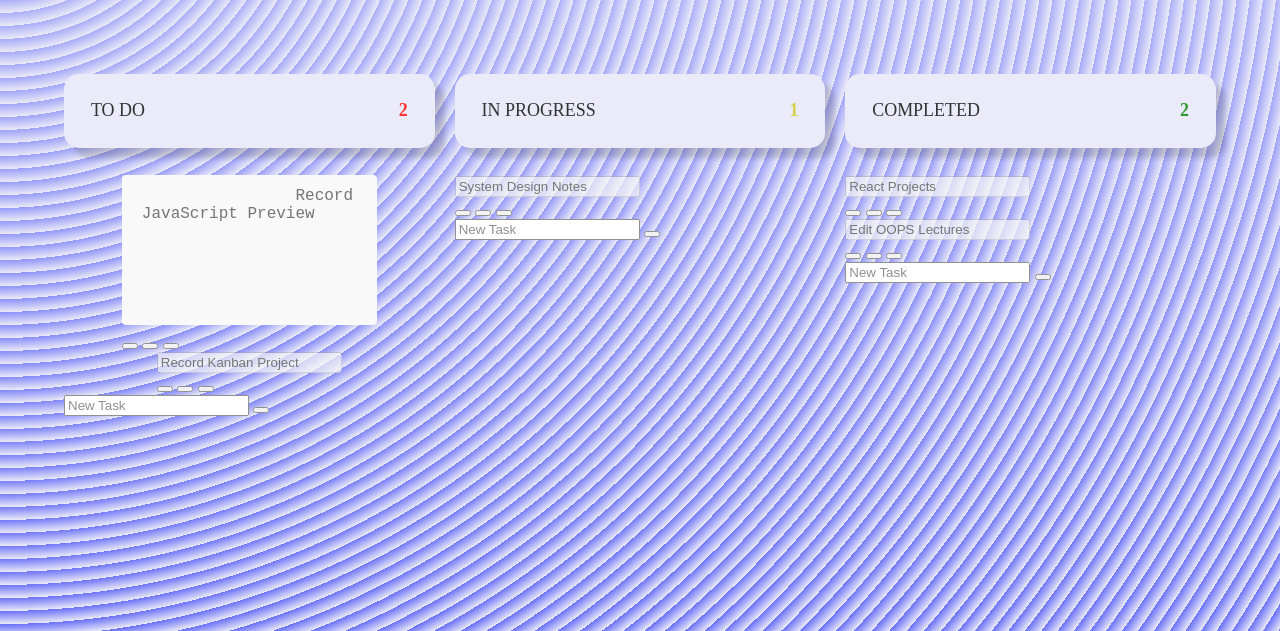
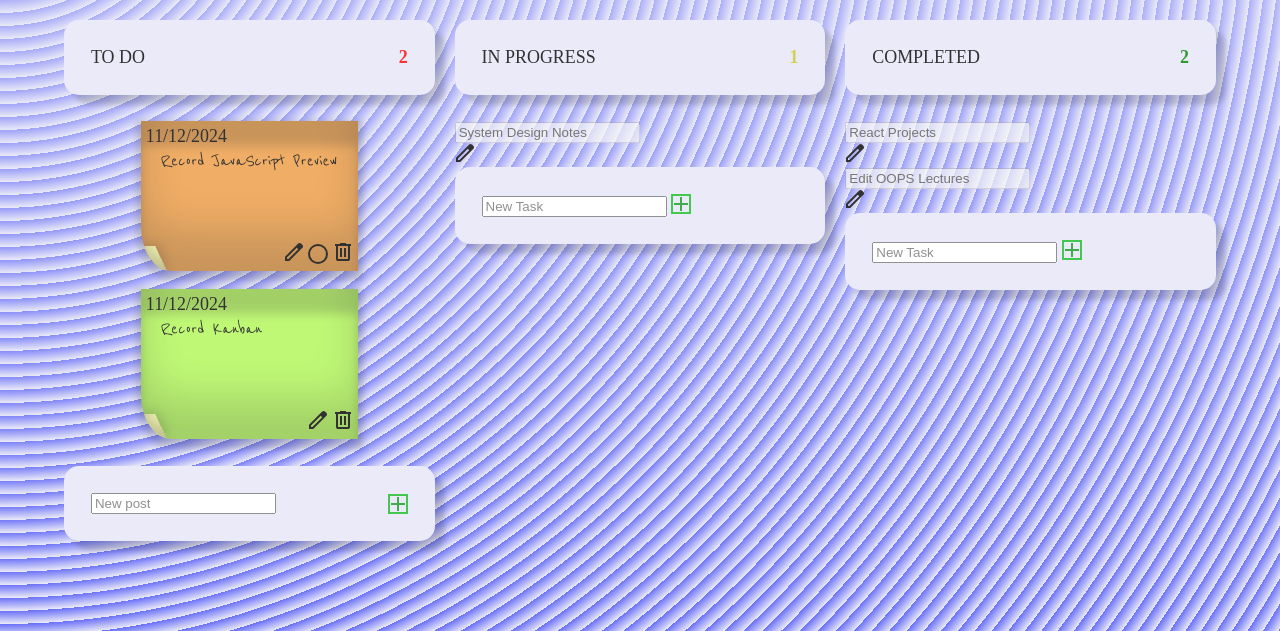
Before and after one commit to Mike-codelive/Kanban-Board, a plain HTML site: page index.html in a window 1280 px wide. Shown: the part 169-800 px from the top of the page. Drawn offline with Linux system fonts and the light colour scheme.

Commit message:
post it & new post layout

```diff
--- /dev/null
+++ b/app.js
@@ -0,0 +1,30 @@
+export default class App {
+  static getTasks(columnId) {}
+
+  static insertTask(columnId, content) {}
+
+  static updateTask(taskId, updatedInformation) {}
+
+  static deleteTask(taskId) {}
+
+  static getAllTasks() {
+    const data = read();
+    return [data[0].tasks, data[1].tasks, data[2].tasks];
+  }
+}
+
+const read = () => {
+  const data = localStorage.getItem("data");
+
+  if (!data) {
+    return [
+      { columnId: 0, tasks: [] },
+      { columnId: 1, tasks: [] },
+      { columnId: 2, tasks: [] },
+    ];
+  }
+
+  return JSON.parse(data);
+};
+
+const save = () => {};
--- a/index.html
+++ b/index.html
@@ -3,7 +3,7 @@
   <head>
     <meta charset="UTF-8" />
     <meta name="viewport" content="width=device-width, initial-scale=1.0" />
-    <title>Kanban - clone</title>
+    <title>Kanban</title>
     <link href="./styles.css" rel="stylesheet" />
   </head>
   <body>
@@ -18,54 +18,64 @@
               <p>TO DO</p>
               <span class="todo todo-counter fw-bolder">2</span>
             </div>
-            <div class="cards todo d-flex flex-column align-center wrap">
-              <form class="card">
-                <textarea
+            <div class="cards todo d-flex gap-1 flex-column align-center wrap">
+              <form class="card p-relative">
+                <div
+                  class="post-it post-it-orange"
                   type="text"
                   name="task"
                   autocomplete="off"
                   disabled="disabled"
                 >
-                Record JavaScript Preview
-                </textarea>
+                  Record JavaScript Preview
+                </div>
                 <div>
-                  <!-- <span class="task-id">#97522</span> -->
-                  <span>
+                  <span class="post-it-date p-absolute">11/12/2024</span>
+                  <span class="post-it-btn p-absolute">
+                    <button class="bi bi-pencil edit" data-id="">
+                      <span class="tooltiptext">Edit</span>
+                    </button>
+                    <button
+                      class="bi bi-check-lg update hide"
+                      data-id=""
+                    ></button>
+                    <button class="bi bi-color edit-color" data-id="">
+                      <span class="tooltiptext">Change color</span>
+                    </button>
+                    <button class="bi bi-trash delete" data-id="">
+                      <span class="tooltiptext">Delete</span>
+                    </button>
+                  </span>
+                </div>
+              </form>
+              <form class="card p-relative">
+                <div
+                  class="post-it post-it-green"
+                  type="text"
+                  name="task"
+                  autocomplete="off"
+                >
+                  Record Kanban
+                </div>
+                <div>
+                  <span class="post-it-date p-absolute">11/12/2024</span>
+                  <span class="post-it-btn p-absolute">
                     <button class="bi bi-pencil edit" data-id=""></button>
                     <button
                       class="bi bi-check-lg update hide"
                       data-id=""
                     ></button>
-                    <button class="bi bi-trash3 delete" data-id=""></button>
-                  </span>
-                </div>
-              </form>
-              <form class="card">
-                <input
-                  value="Record Kanban Project"
-                  type="text"
-                  name="task"
-                  autocomplete="off"
-                  disabled="disabled"
-                />
-                <div>
-                  <!-- <span class="task-id">#7243</span> -->
-                  <span>
-                    <button class="bi bi-pencil edit" data-id=""></button>
-                    <button
-                      class="bi bi-check-lg update hide"
-                      data-id=""
-                    ></button>
-                    <button class="bi bi-trash3 delete" data-id=""></button>
+                    <button class="bi bi-trash delete" data-id=""></button>
                   </span>
                 </div>
               </form>
             </div>
-            <form class="add">
+            <form class="add d-flex align-center space-between m-t-1">
               <input
+                class=""
                 type="text"
                 name="task"
-                placeholder="New Task"
+                placeholder="New post"
                 autocomplete="off"
                 maxlength="30"
               />
@@ -171,5 +181,6 @@
         </section>
       </section>
     </main>
+    <script type="module" src="./index.js"></script>
   </body>
 </html>
--- /dev/null
+++ b/index.js
@@ -0,0 +1,4 @@
+import App from "./app.js";
+
+console.log("kalem on the track boy");
+console.log(App.getAllTasks());
--- a/styles.css
+++ b/styles.css
@@ -1,6 +1,7 @@
 @charset "UTF-8";
 
 @import url("https://fonts.googleapis.com/css2?family=Roboto+Serif:ital,opsz,wght@0,8..144,400;1,8..144,900&family=Roboto:wght@500;900&display=swap");
+@import url("http://fonts.googleapis.com/css?family=Reenie+Beanie:regular");
 
 *,
 *::before,
@@ -52,12 +53,19 @@ ol {
   --BG-SY-color: #444cf755;
   --BG-TY-color: #444cf7;
   --PY-font-family: "Roboto Serif", serif;
+  --SY-font-family: "Reenie Beanie", arial, sans-serif;
   --PY-font-size: 3rem;
   --SY-font-size: 1.5rem;
   --TY-font-size: 1rem;
   --todo-counter-color: red;
   --pending-counter-color: #c7c720;
   --completed-counter-color: green;
+  --PY-post-it-color: #ec993f;
+  --SY-post-it-color: #aff753;
+  --TY-post-it-color: #d28ae1;
+  --FT-post-it-color: #1dc0ef;
+  --BI-plus: #12961d;
+  --color-picker: #000000;
 }
 
 main {
@@ -76,7 +84,7 @@ main {
 
 .heading {
   font-family: var(--PY-font-family);
-  padding: 5rem 0;
+  padding: 3.5rem 0;
   justify-content: center;
   flex-direction: column;
   align-items: center;
@@ -121,20 +129,125 @@ title p {
   color: var(--completed-counter-color);
 }
 
-.card textarea {
+.post-it {
+  position: relative;
   border: 0px;
-  width: 100%;
+  min-width: 217px;
+  max-width: 217px;
   height: 150px;
-  padding: 12px 20px;
+  padding: 30px 20px;
   box-sizing: border-box;
-  border-radius: 4px;
-  background-color: #f8f8f8;
-  font-size: 16px;
+  border-radius: 0 0 0 30px/45px;
+  /* background-color: #ffa; */
+  font-size: 20px;
   resize: none;
+  overflow: hidden;
+  font-family: var(--SY-font-family);
+  box-shadow: inset 0 -40px 40px rgba(0, 0, 0, 0.2),
+    inset 0 25px 10px rgba(0, 0, 0, 0.2), 0 5px 6px 5px rgba(0, 0, 0, 0.2);
 }
 
-.card textarea:focus-visible {
+.post-it:before {
+  content: "";
+  display: block;
+  position: absolute;
+  width: 20px;
+  height: 25px;
+  background: #ffa;
+  box-shadow: 3px -2px 10px rgba(0, 0, 0, 0.2),
+    inset 15px -15px 15px rgba(0, 0, 0, 0.3);
+  left: 0;
+  bottom: 0;
+  z-index: 999;
+  transform: skewX(25deg);
+}
+
+.post-it-btn {
+  bottom: 5px;
+  right: 5px;
+}
+
+.post-it-date {
+  top: 5px;
+  left: 5px;
+}
+
+.bi-pencil {
+  background-image: url(./assets/edit.svg);
+}
+
+.bi-trash {
+  background-image: url(./assets/delete_FILL0.svg);
+}
+
+.bi.bi-color {
+  border: 2px solid var(--color-picker);
+  border-radius: 50%;
+}
+
+form .bi-plus {
+  background-image: url(./assets/add_FILL0.svg);
+  color: var(--BI-plus);
+  filter: invert(37%) sepia(100%) saturate(609%) hue-rotate(81deg)
+    brightness(95%) contrast(95%);
+  border: 2px solid var(--BI-plus);
+}
+
+.add {
+  background-color: var(--BG-PY-color);
+  padding: 1.5rem;
+  border-radius: 15px;
+  box-shadow: 10px 10px 5px 0px rgba(0, 0, 0, 0.2);
+}
+
+.post-it:focus-visible {
   outline-color: transparent;
+}
+
+.tooltiptext {
+  visibility: hidden;
+  width: 120px;
+  background-color: black;
+  color: #fff;
+  text-align: center;
+  border-radius: 6px;
+  padding: 5px 0;
+  position: absolute;
+  z-index: 1;
+  top: 150%;
+  left: 50%;
+  margin-left: -60px;
+}
+
+.tooltiptext::after {
+  content: "";
+  position: absolute;
+  bottom: 100%;
+  left: 50%;
+  margin-left: -5px;
+  border-width: 5px;
+  border-style: solid;
+  border-color: transparent transparent black transparent;
+}
+
+.bi:hover .tooltiptext {
+  visibility: visible;
+}
+
+.post-it-orange {
+  background-color: var(--PY-post-it-color);
+}
+
+.post-it-green {
+  background-color: var(--SY-post-it-color);
+}
+
+.post-it-purple {
+  background-color: var(--TY-post-it-color);
+}
+
+.post-it-blue {
+  background-color: var(--FT-post-it-color);
 }
 
 .d-flex {
@@ -177,8 +290,37 @@ title p {
   margin-bottom: 1.5rem;
 }
 
+.m-t-1 {
+  margin-top: 1.5rem;
+}
+
 .fw-bolder {
   font-weight: 900;
+}
+
+.p-absolute {
+  position: absolute;
+}
+
+.p-relative {
+  position: relative;
+}
+
+.hide {
+  display: none;
+}
+
+.gap-1 {
+  gap: 1rem;
+}
+
+.bi {
+  width: 20px;
+  height: 20px;
+  background-position: center;
+  cursor: pointer;
+  background-color: transparent;
+  border: 0;
 }
 
 .kanban {
```
Also changed, not shown: assets/add_FILL0.svg (added), assets/border_color.svg (added), assets/calendar_clock.svg (added), assets/calendar_month.svg (added), assets/delete_FILL0.svg (added), assets/edit.svg (added), assets/schedule.svg (added).
